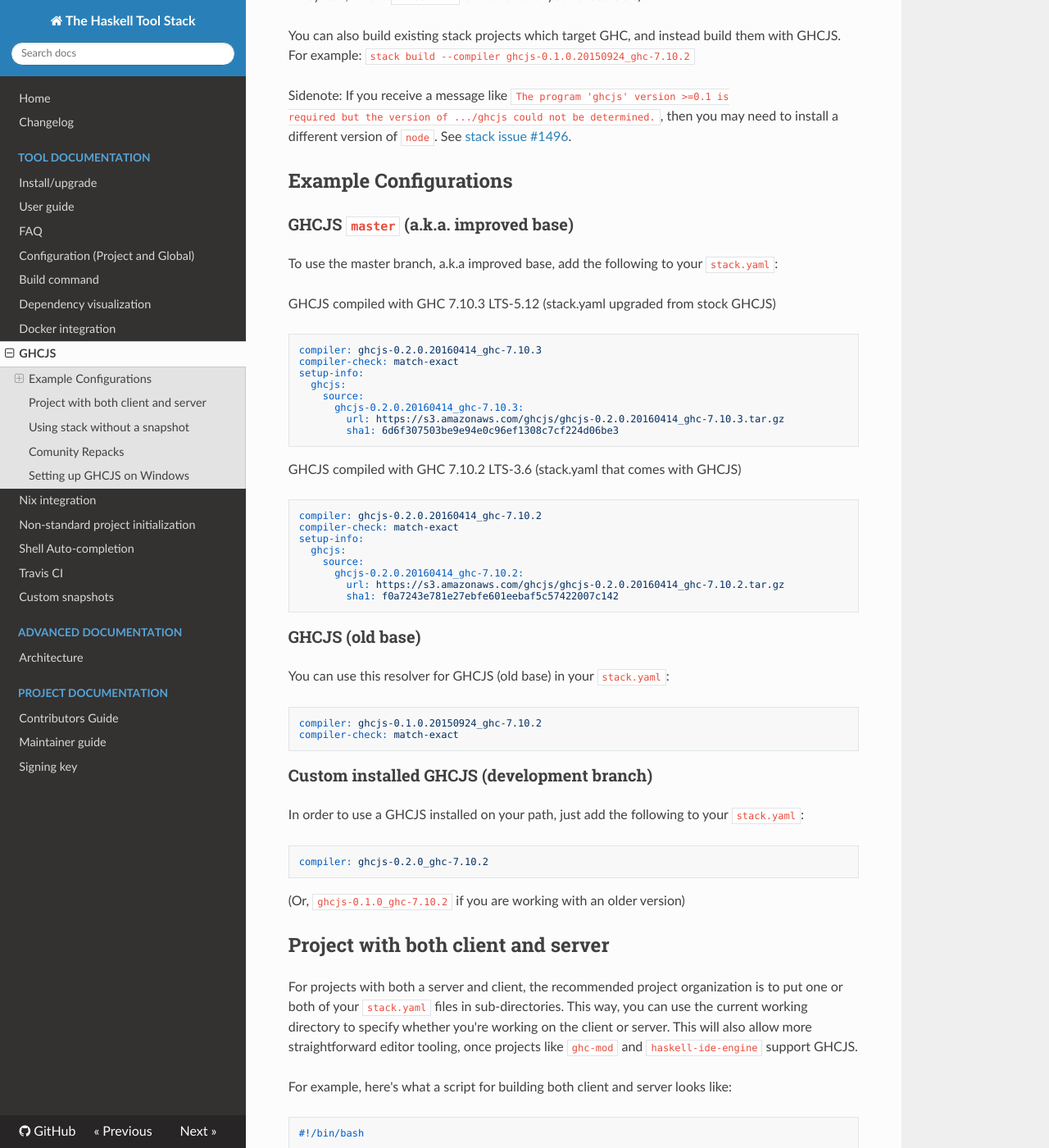
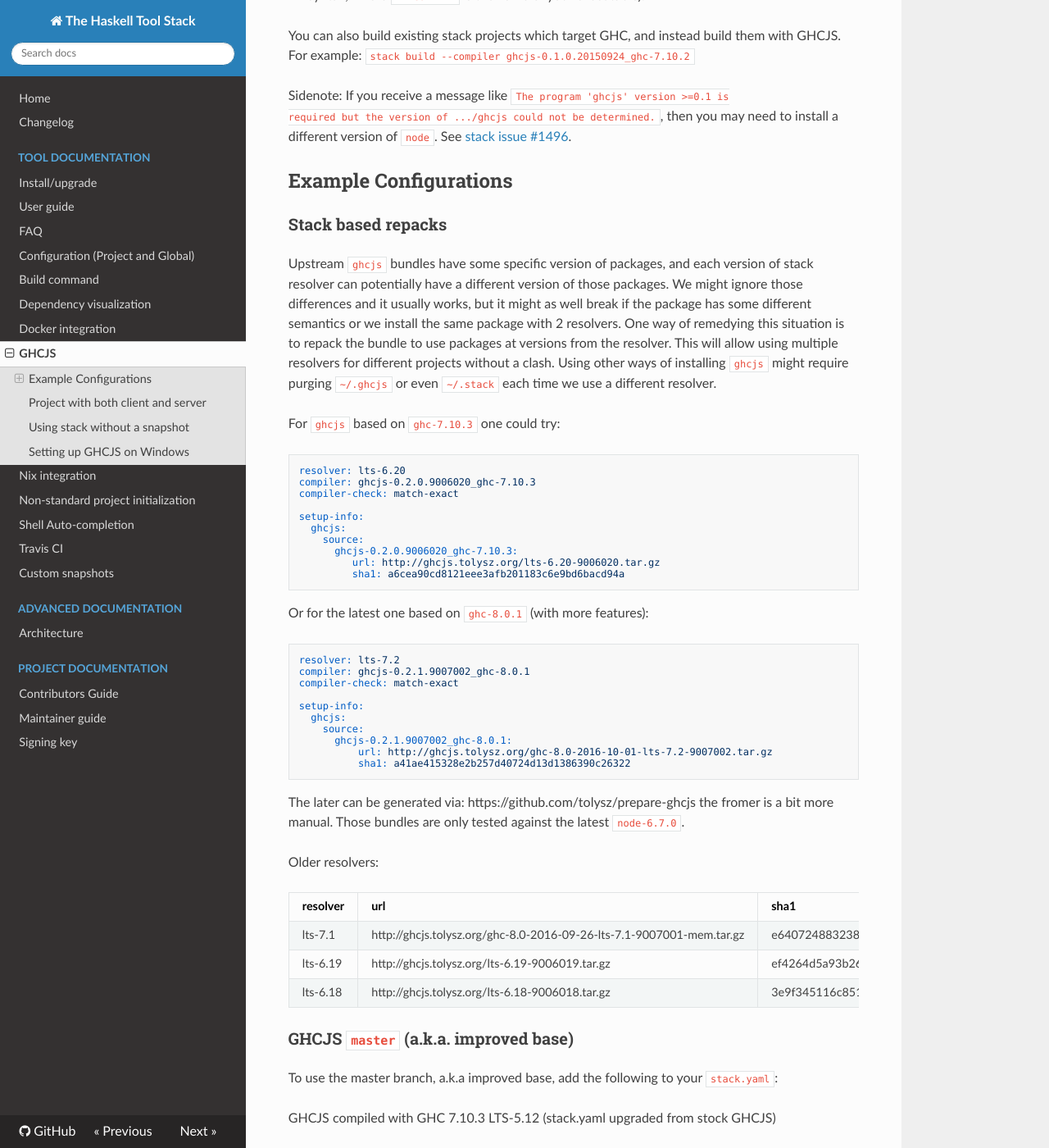
Before and after one commit to commercialhaskell/stack, an MkDocs documentation site: the page built from doc/ghcjs.md, in a window 1280 px wide and 1400 px high, scrolled down 326 px. Shown: the whole window at 82% size. Built offline with MkDocs 1.6.1, drawn with Linux system fonts in a browser that asks for light colours; nearby versions of some CDN libraries; old or Windows-style settings are respelled for this version of MkDocs; some of the changed text lies outside the part shown.

Commit message:
Update ghcjs.md
Update `ghcjs` "alignment" for `lts-6.20` and `lts-7.2` reorder documentation, so more reliable way of installing `ghcjs` is earlier.

````diff
--- a/doc/ghcjs.md
+++ b/doc/ghcjs.md
@@ -13,6 +13,51 @@
 [stack issue #1496](https://github.com/commercialhaskell/stack/issues/1496).
 
 ## Example Configurations
+
+### Stack based repacks
+
+Upstream `ghcjs` bundles have some specific version of packages, and each version of stack resolver can potentially have a different version of those packages. We might ignore those differences and it usually works, but it might as well break if the package has some different semantics or we install the same package with 2 resolvers.
+One way of remedying this situation is to repack the bundle to use packages at versions from the resolver. This will allow using multiple resolvers for different projects without a clash.
+Using other ways of installing `ghcjs` might require purging `~/.ghcjs` or even `~/.stack` each time we use a different resolver.
+
+For `ghcjs` based on `ghc-7.10.3` one could try:
+```yaml
+resolver: lts-6.20
+compiler: ghcjs-0.2.0.9006020_ghc-7.10.3
+compiler-check: match-exact
+
+setup-info:
+  ghcjs:
+    source:
+      ghcjs-0.2.0.9006020_ghc-7.10.3:
+         url: http://ghcjs.tolysz.org/lts-6.20-9006020.tar.gz
+         sha1: a6cea90cd8121eee3afb201183c6e9bd6bacd94a
+```
+
+Or for the latest one based on `ghc-8.0.1` (with more features):
+```yaml
+resolver: lts-7.2
+compiler: ghcjs-0.2.1.9007002_ghc-8.0.1
+compiler-check: match-exact
+
+setup-info:
+  ghcjs:
+    source:
+      ghcjs-0.2.1.9007002_ghc-8.0.1:
+          url: http://ghcjs.tolysz.org/ghc-8.0-2016-10-01-lts-7.2-9007002.tar.gz
+          sha1: a41ae415328e2b257d40724d13d1386390c26322
+```
+The later can be generated via: https://github.com/tolysz/prepare-ghcjs
+the fromer is a bit more manual. Those bundles are only tested against the latest `node-6.7.0`.
+
+Older resolvers:
+
+|resolver|url|sha1|
+|---|---|---|
+| lts-7.1 | http://ghcjs.tolysz.org/ghc-8.0-2016-09-26-lts-7.1-9007001-mem.tar.gz | e640724883238593e2d2f7f03991cb413ec0347b |
+| lts-6.19 | http://ghcjs.tolysz.org/lts-6.19-9006019.tar.gz | ef4264d5a93b269ee4ec8f9d5139da030331d65a |
+| lts-6.18 | http://ghcjs.tolysz.org/lts-6.18-9006018.tar.gz | 3e9f345116c851349a5a551ffd94f7e0b74bfabb |
+
 
 ### GHCJS `master` (a.k.a. improved base)
 
@@ -87,49 +132,6 @@
 
 If you don't want to use a snapshot, instead place the ghcjs version in the `resolver` field of your `stack.yaml`.  This is also necessary when using stack `< 0.1.8`.
 
-## Comunity Repacks
-
-Each version of resolvers can potentially have diferent versions of packages that the upstream bundle has.
-One way of remeding this situation is to repack the bundle and include packages at version from the resolver.
-Until `ghcjs` will recognise `stack` we need to install a separate version of `ghcjs` for each resolver. In the future we would need to reinstall only if the version of booted packages change or maybe just boot it for the new resolver.
-
-However it is only a possible future development.
-Currently, for more recent snapshots one could try:
-```yaml
-resolver: lts-6.19
-compiler: ghcjs-0.2.0.9006019_ghc-7.10.3
-compiler-check: match-exact
-
-setup-info:
-  ghcjs:
-    source:
-      ghcjs-0.2.0.9006019_ghc-7.10.3:
-         url: http://tolysz.org/ghcjs/lts-6.19-9006019.tar.gz
-         sha1: ef4264d5a93b269ee4ec8f9d5139da030331d65a
-```
-
-Or for the latest (with more features):
-```yaml
-resolver: lts-7.1
-compiler: ghcjs-0.2.1.9007001_ghc-8.0.1
-compiler-check: match-exact
-
-setup-info:
-  ghcjs:
-    source:
-      ghcjs-0.2.1.9007001_ghc-8.0.1:
-          url: http://tolysz.org/ghcjs/ghc-8.0-2016-09-26-lts-7.1-9007001-mem.tar.gz
-          sha1: e640724883238593e2d2f7f03991cb413ec0347b
-```
-The later can be generated via: https://github.com/tolysz/prepare-ghcjs
-the fromer is a bit more manual.
-
-Older resolvers:
-
-|resolver|url|sha1|
-|---|---|---|
-| lts-6.18 | http://tolysz.org/ghcjs/lts-6.18-9006019.tar.gz | 3e9f345116c851349a5a551ffd94f7e0b74bfabb |
-
 ## Setting up GHCJS on Windows
 
 If `stack setup` command fails to successfully complete with message: `commitBuffer: invalid argument (invalid character)`, it means you have a locale problem.
````
